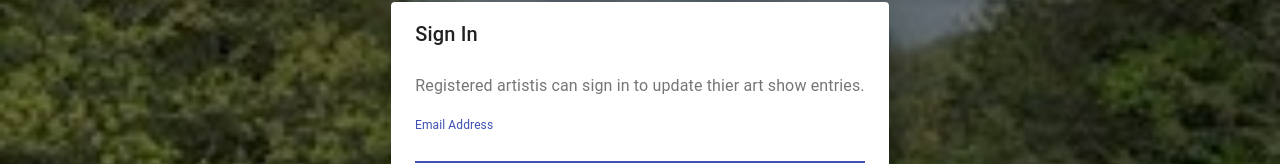
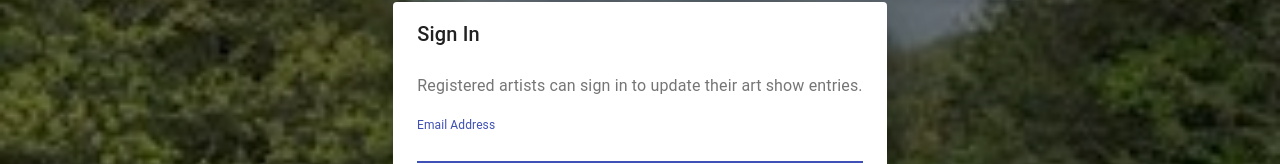
Before and after one commit to jbroll/tpa-show, a React (Create React App) app: page / in a window 1280 px wide. Both pictures are taken after a click on the button "Sign In". Shown: the part 184-348 px from the top of the page. Built offline with nearby package versions, Linux system fonts and the light colour scheme; no server answers.

Commit message:
spelling

```diff
--- a/src/auth/SignIn.js
+++ b/src/auth/SignIn.js
@@ -113,7 +113,7 @@ export function SignIn() {
         <DialogTitle id="form-dialog-title">Sign In</DialogTitle>
         <DialogContent>
           <DialogContentText>
-              Registered artistis can sign in to update thier art show entries.
+              Registered artists can sign in to update their art show entries.
           </DialogContentText>
           <TextField
             onChange={handleEmailChange}
```
